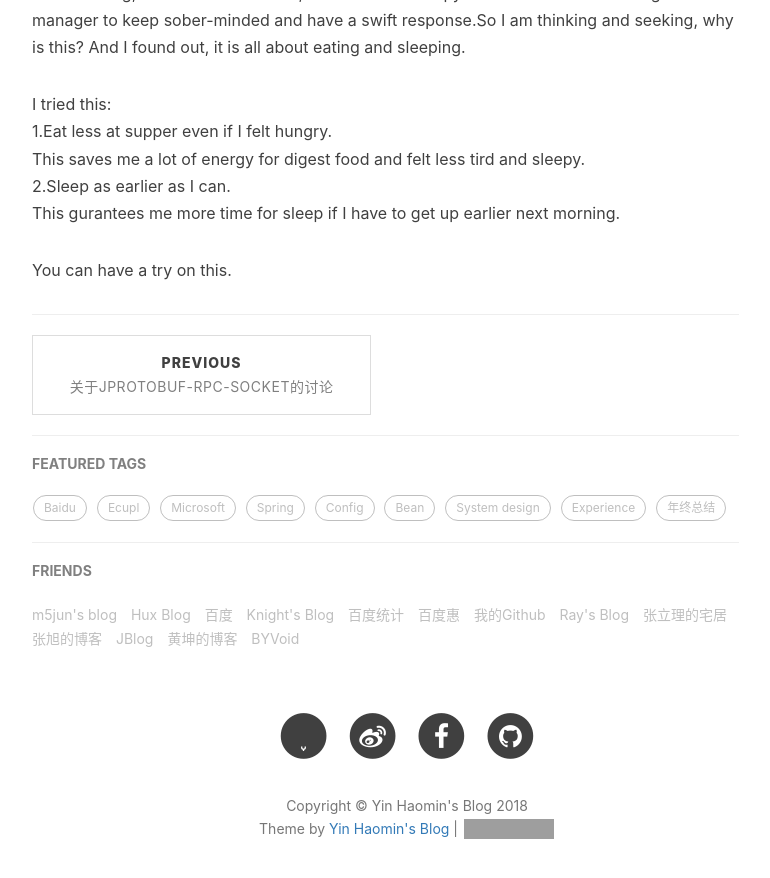
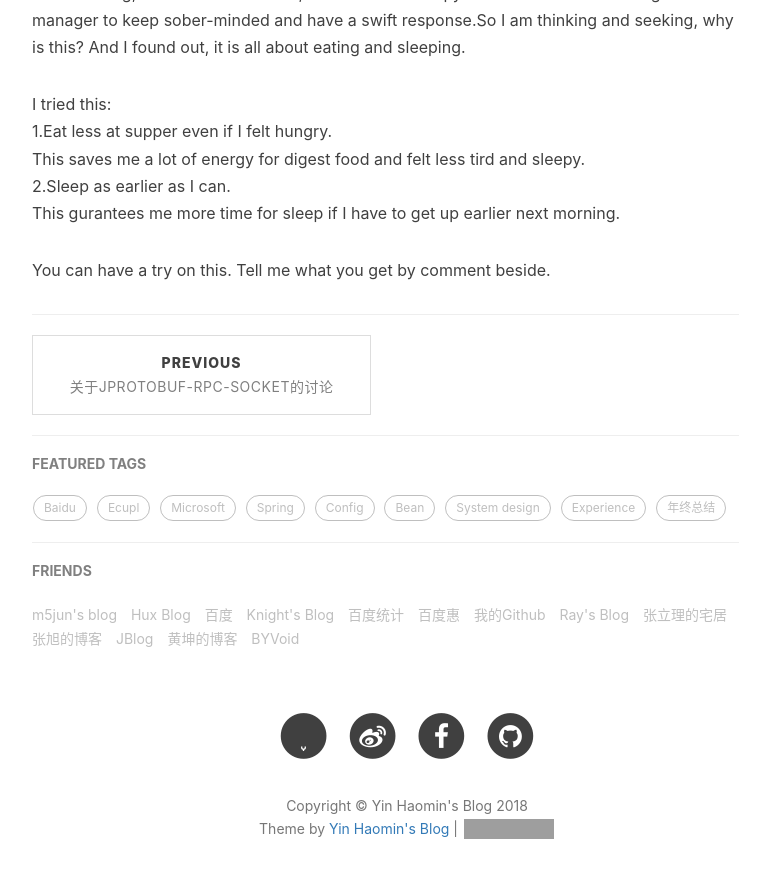
Before and after one commit to yinhaomin/yinhaomin.github.io, a Jekyll site: the page built from _posts/2018-09-20-How to keep sober-minded.md, in a window 1280 px wide and 900 px high, scrolled down 554 px. Shown: the top 878 px of the window, without its empty margins (233-1003 px from the left). Built offline with Jekyll 4.4.1, drawn with Linux system fonts in a browser that asks for light colours; nearby versions of some CDN libraries; comment, search, counter and statistics services are not loaded; grey boxes are pictures that could not be loaded.

Commit message:
Update 2018-09-20-How to keep sober-minded.md

```diff
--- a/_posts/2018-09-20-How to keep sober-minded.md
+++ b/_posts/2018-09-20-How to keep sober-minded.md
@@ -17,4 +17,4 @@ This saves me a lot of energy for digest food and felt less tird and sleepy.<br>
 2.Sleep as earlier as I can.<br>
 This gurantees me more time for sleep if I have to get up earlier next morning.<br>
 
-You can have a try on this.
+You can have a try on this. Tell me what you get by comment beside.
```
